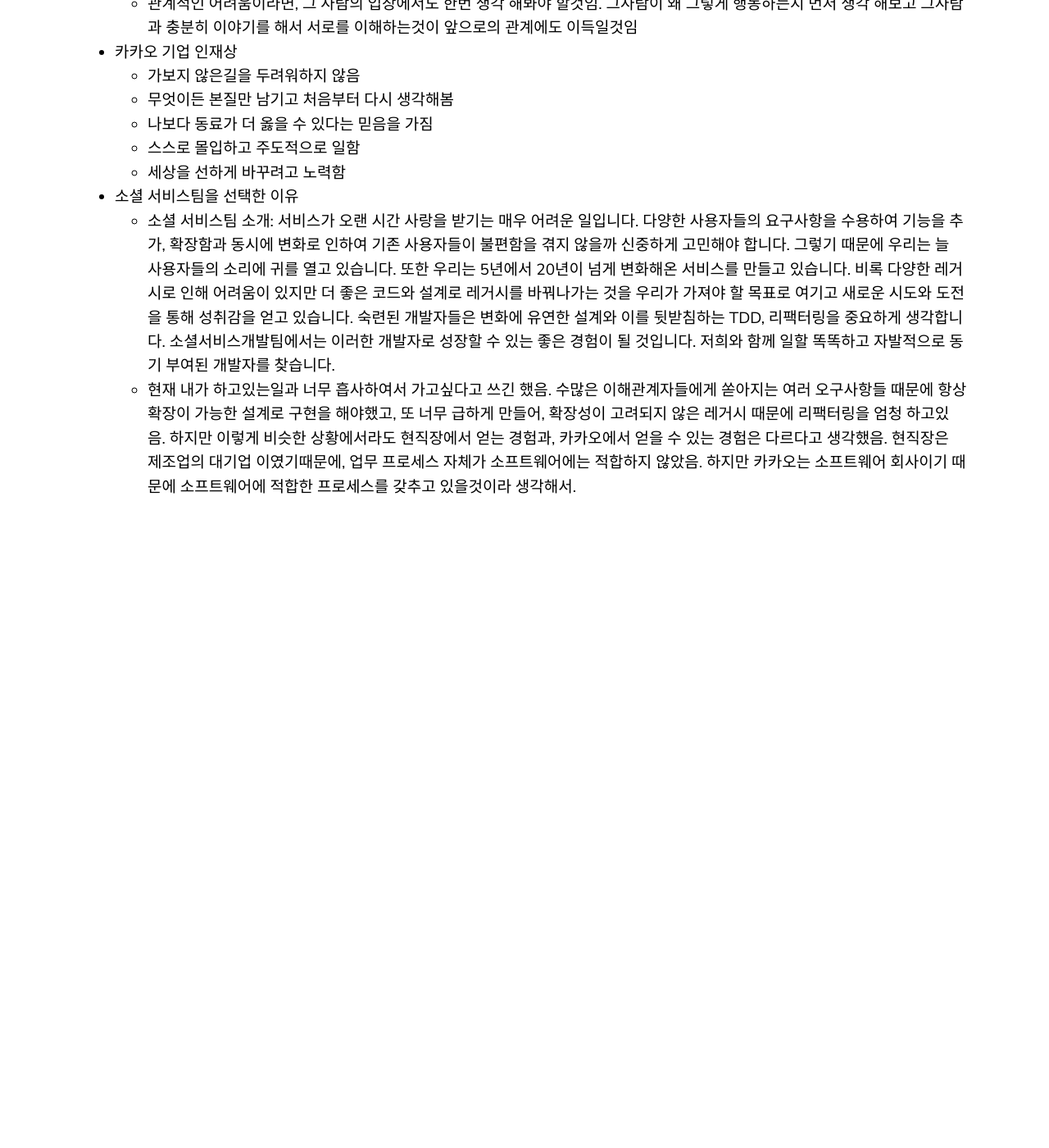
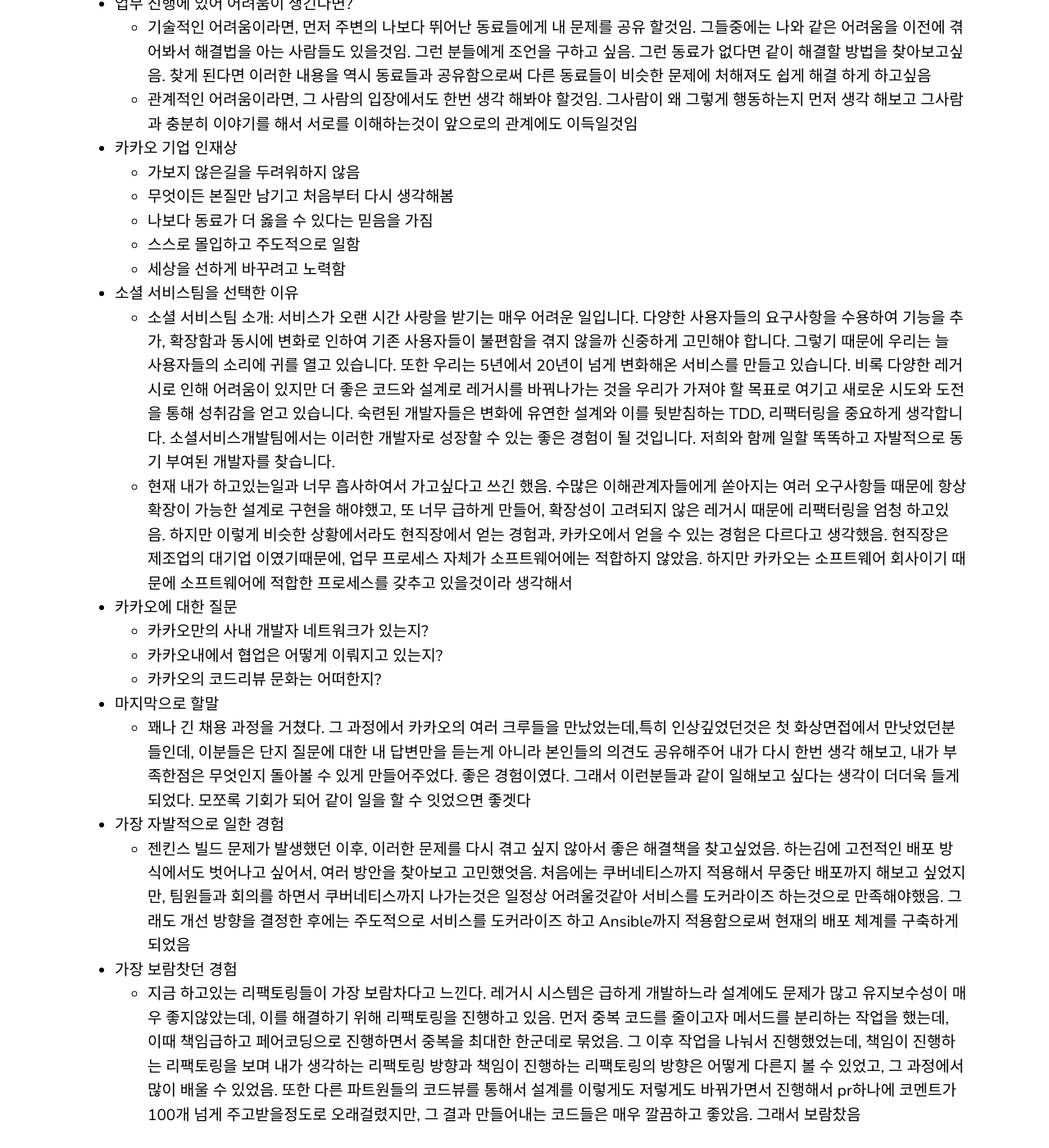
Before and after one commit to yoowonyoung/yoowonyoung.github.io, a Jekyll site: the page built from _posts/2020-09-17-Interview-05.md, in a window 1280 px wide and 1400 px high, scrolled down 3143 px. Shown: the whole window at 82% size. Built offline with Jekyll 4.4.1, drawn with Linux system fonts in a browser that asks for light colours; comment, search, counter and statistics services are not loaded; before the commit the page ends 3777 px from its top, so only the background shows below that; some of the changed text lies outside the part shown.

Commit message:
item 82 & interview

```diff
--- a/_posts/2020-09-17-Interview-05.md
+++ b/_posts/2020-09-17-Interview-05.md
@@ -34,8 +34,9 @@
 - 나를 뽑아야 하는 이유
     * 지원한 분야인 서버 개발자영역에서, 개발 Data 가시화 Dashboard의 실무 경험과 지식을 갖추고 있기 때문에 업무적으로는 무리가 없다고 생각함. 뿐만 아니라 나의 강점이라고 할 수 있는 품질과 관련된 지식들을 이용해서, 카카오의 서비스들을 좀 더 고품질로 이끌 수있을것이라 생각함.
 
-- 입사후 목표
+- 입사후 목표 / n년 후에는 무엇을 하고 있을것인가?
     * 먼저 카카오의 문화와 업무 프로세스에 적응을 해야 한다고 생각함. 물론 현직장의 문화와 업무 프로세스와는 많은 차이가 있을것임. 하지만 이 차이를 긍정적인 방향으로 생각해보면 카카오에서 새로 배울 경험 뿐만 아니라, 현직장의 경험에서 카카오에게 득이 될만한 것들도 있을것임. 이러한 것들을 바탕으로 나와 카카오를 더 긍정적으로 성장 시켜 나가고싶음
+    * n년이 지나면 지금과 달리 꽤나 경험과 소프트웨어 공학에 관한 지식도 꽤나 쌓여있을것임. 내가 항상 어려움을 겪던 부분이, 소프트웨어 공학에 관한 지식은 있지만, 이를 실무에 적용하는게 쉽지가 않았었음. 하지만 n년이 지난후의 나라면 그것이 지금처럼 여렵지는 않을것이며, 이를 이용해 정말 공학적으로 개발을 하는 진짜 소프트웨어 엔지니어가 되어서, 나를 비롯해 같이 일하는 사람들이 좋은 품질의 서비스를 만들어 인정받게 하고싶음
 
 - 직장생활을 통해 배운 교훈
     * 코드리뷰의 중요성. 학교 다닐때부터 코드리뷰는 정말 중요하다고 많이 들어왔음. 하지만 처음 입사하고 난 이후로 프로세스상으로 코드리뷰를 받지 않으면 코드를 Merge할수 없었기 때문에, 기계적으로 코드리뷰를 받았었음. 이런 코드리뷰를 받으며 코드리뷰에 대한 회의감이 많이 생겼으나, 최근 팀이 옮겨지고 난 이후에 새로운 동료들과 일하면서 코드리뷰의 긍정적인 측면을 많이 보게 되었음. 단순 코드 속 숨어있는 버그를 찾는 것 뿐만아니라, 나보다 더 경험이 많은 개발자들로부터 경험을 공유 받을 수 있고, 또 커맨트를 통해 이야기를 함으로써 모호했던 요구사항도 확립 시킬 수 있다는것도 알게 되었음. 단순히 코드리뷰에만 국한하지 않고 협업의 중요성이라고도 말할 수 있을것 같음
@@ -68,4 +69,18 @@
 
 - 소셜 서비스팀을 선택한 이유
     * 소셜 서비스팀 소개: 서비스가 오랜 시간 사랑을 받기는 매우 어려운 일입니다. 다양한 사용자들의 요구사항을 수용하여 기능을 추가, 확장함과 동시에 변화로 인하여 기존 사용자들이 불편함을 겪지 않을까 신중하게 고민해야 합니다. 그렇기 때문에 우리는 늘 사용자들의 소리에 귀를 열고 있습니다. 또한 우리는 5년에서 20년이 넘게 변화해온 서비스를 만들고 있습니다. 비록 다양한 레거시로 인해 어려움이 있지만 더 좋은 코드와 설계로 레거시를 바꿔나가는 것을 우리가 가져야 할 목표로 여기고 새로운 시도와 도전을 통해 성취감을 얻고 있습니다. 숙련된 개발자들은 변화에 유연한 설계와 이를 뒷받침하는 TDD, 리팩터링을 중요하게 생각합니다. 소셜서비스개발팀에서는 이러한 개발자로 성장할 수 있는 좋은 경험이 될 것입니다. 저희와 함께 일할 똑똑하고 자발적으로 동기 부여된 개발자를 찾습니다.
-    * 현재 내가 하고있는일과 너무 흡사하여서 가고싶다고 쓰긴 했음. 수많은 이해관계자들에게 쏟아지는 여러 오구사항들 때문에 항상 확장이 가능한 설계로 구현을 해야했고, 또 너무 급하게 만들어, 확장성이 고려되지 않은 레거시 때문에 리팩터링을 엄청 하고있음. 하지만 이렇게 비슷한 상황에서라도 현직장에서 얻는 경험과, 카카오에서 얻을 수 있는 경험은 다르다고 생각했음. 현직장은 제조업의 대기업 이였기때문에, 업무 프로세스 자체가 소프트웨어에는 적합하지 않았음. 하지만 카카오는 소프트웨어 회사이기 때문에 소프트웨어에 적합한 프로세스를 갖추고 있을것이라 생각해서.
+    * 현재 내가 하고있는일과 너무 흡사하여서 가고싶다고 쓰긴 했음. 수많은 이해관계자들에게 쏟아지는 여러 오구사항들 때문에 항상 확장이 가능한 설계로 구현을 해야했고, 또 너무 급하게 만들어, 확장성이 고려되지 않은 레거시 때문에 리팩터링을 엄청 하고있음. 하지만 이렇게 비슷한 상황에서라도 현직장에서 얻는 경험과, 카카오에서 얻을 수 있는 경험은 다르다고 생각했음. 현직장은 제조업의 대기업 이였기때문에, 업무 프로세스 자체가 소프트웨어에는 적합하지 않았음. 하지만 카카오는 소프트웨어 회사이기 때문에 소프트웨어에 적합한 프로세스를 갖추고 있을것이라 생각해서
+
+- 카카오에 대한 질문
+    * 카카오만의 사내 개발자 네트워크가 있는지?
+    * 카카오내에서 협업은 어떻게 이뤄지고 있는지?
+    * 카카오의 코드리뷰 문화는 어떠한지?
+
+- 마지막으로 할말
+    * 꽤나 긴 채용 과정을 거쳤다. 그 과정에서 카카오의 여러 크루들을 만났었는데,특히 인상깊었던것은 첫 화상면접에서 만낫었던분들인데, 이분들은 단지 질문에 대한 내 답변만을 듣는게 아니라 본인들의 의견도 공유해주어 내가 다시 한번 생각 해보고, 내가 부족한점은 무엇인지 돌아볼 수 있게 만들어주었다. 좋은 경험이였다. 그래서 이런분들과 같이 일해보고 싶다는 생각이 더더욱 들게 되었다. 모쪼록 기회가 되어 같이 일을 할 수 잇었으면 좋겟다
+
+- 가장 자발적으로 일한 경험
+    * 젠킨스 빌드 문제가 발생했던 이후, 이러한 문제를 다시 겪고 싶지 않아서 좋은 해결책을 찾고싶었음. 하는김에 고전적인 배포 방식에서도 벗어나고 싶어서, 여러 방안을 찾아보고 고민했엇음. 처음에는 쿠버네티스까지 적용해서 무중단 배포까지 해보고 싶었지만, 팀원들과 회의를 하면서 쿠버네티스까지 나가는것은 일정상 어려울것같아 서비스를 도커라이즈 하는것으로 만족해야했음. 그래도 개선 방향을 결정한 후에는 주도적으로 서비스를 도커라이즈 하고 Ansible까지 적용함으로써 현재의 배포 체계를 구축하게 되었음
+
+- 가장 보람찻던 경험
+    * 지금 하고있는 리팩토링들이 가장 보람차다고 느낀다. 레거시 시스템은 급하게 개발하느라 설계에도 문제가 많고 유지보수성이 매우 좋지않았는데, 이를 해결하기 위해 리팩토링을 진행하고 있음. 먼저 중복 코드를 줄이고자 메서드를 분리하는 작업을 했는데, 이때 책임급하고 페어코딩으로 진행하면서 중복을 최대한 한군데로 묶었음. 그 이후 작업을 나눠서 진행했었는데, 책임이 진행하는 리팩토링을 보며 내가 생각하는 리팩토링 방향과 책임이 진행하는 리팩토링의 방향은 어떻게 다른지 볼 수 있었고, 그 과정에서 많이 배울 수 있었음. 또한 다른 파트원들의 코드뷰를 통해서 설계를 이렇게도 저렇게도 바꿔가면서 진행해서 pr하나에 코멘트가 100개 넘게 주고받을정도로 오래걸렸지만, 그 결과 만들어내는 코드들은 매우 깔끔하고 좋았음. 그래서 보람찼음
```
Also changed, not shown: _posts/2020-07-16-Effective-Java.md (+1 -0 lines), _posts/2020-09-20-Effective-Java-78.md (+1 -1 lines), _posts/2020-09-20-Effective-Java-79.md (+1 -1 lines), _posts/2020-09-20-Effective-Java-80.md (+1 -1 lines), _posts/2020-09-21-Effective-Java-81.md (+1 -1 lines), _posts/2020-09-22-Effective-Java-82.md (added, +53 -0 lines).
